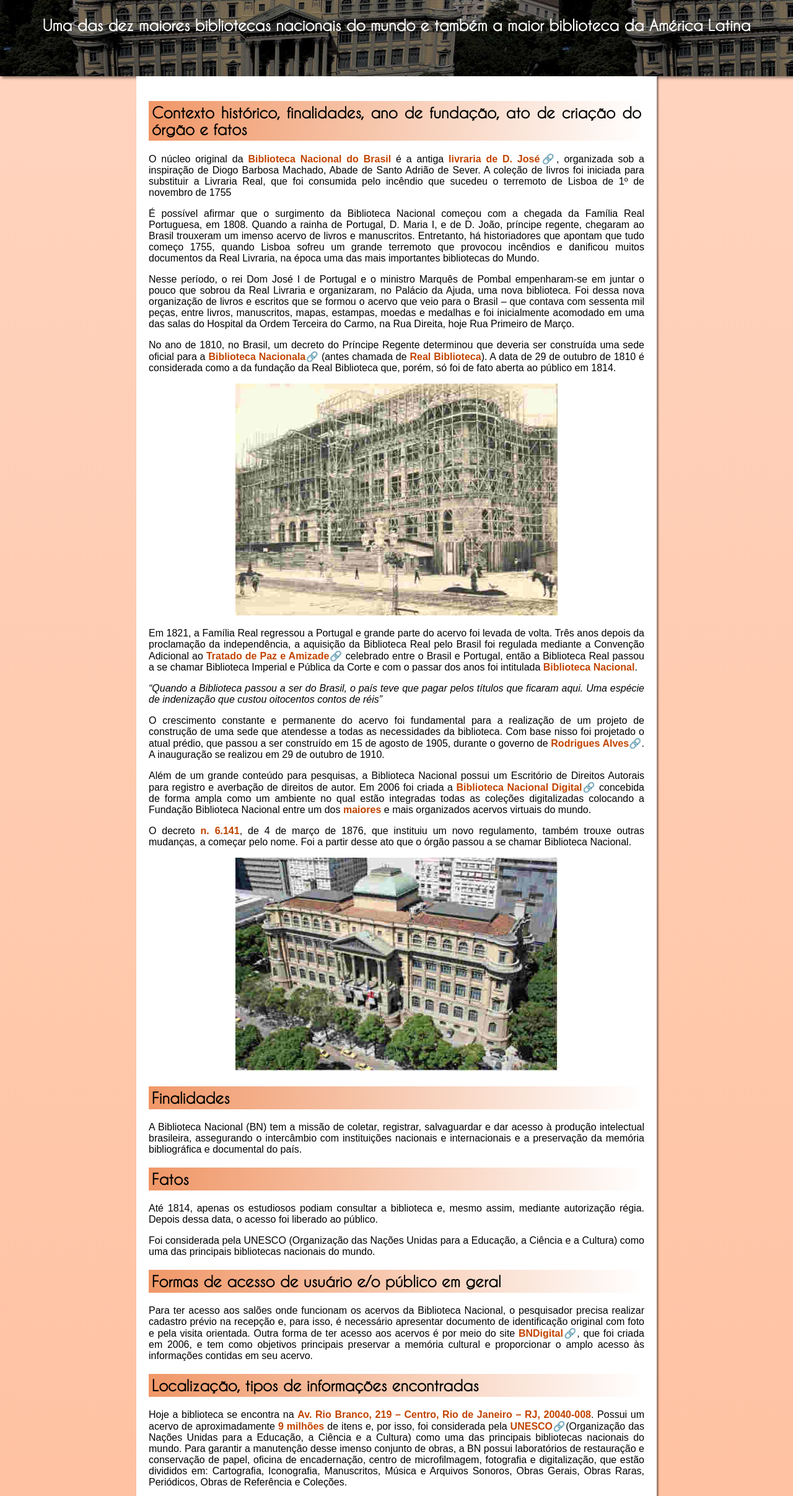
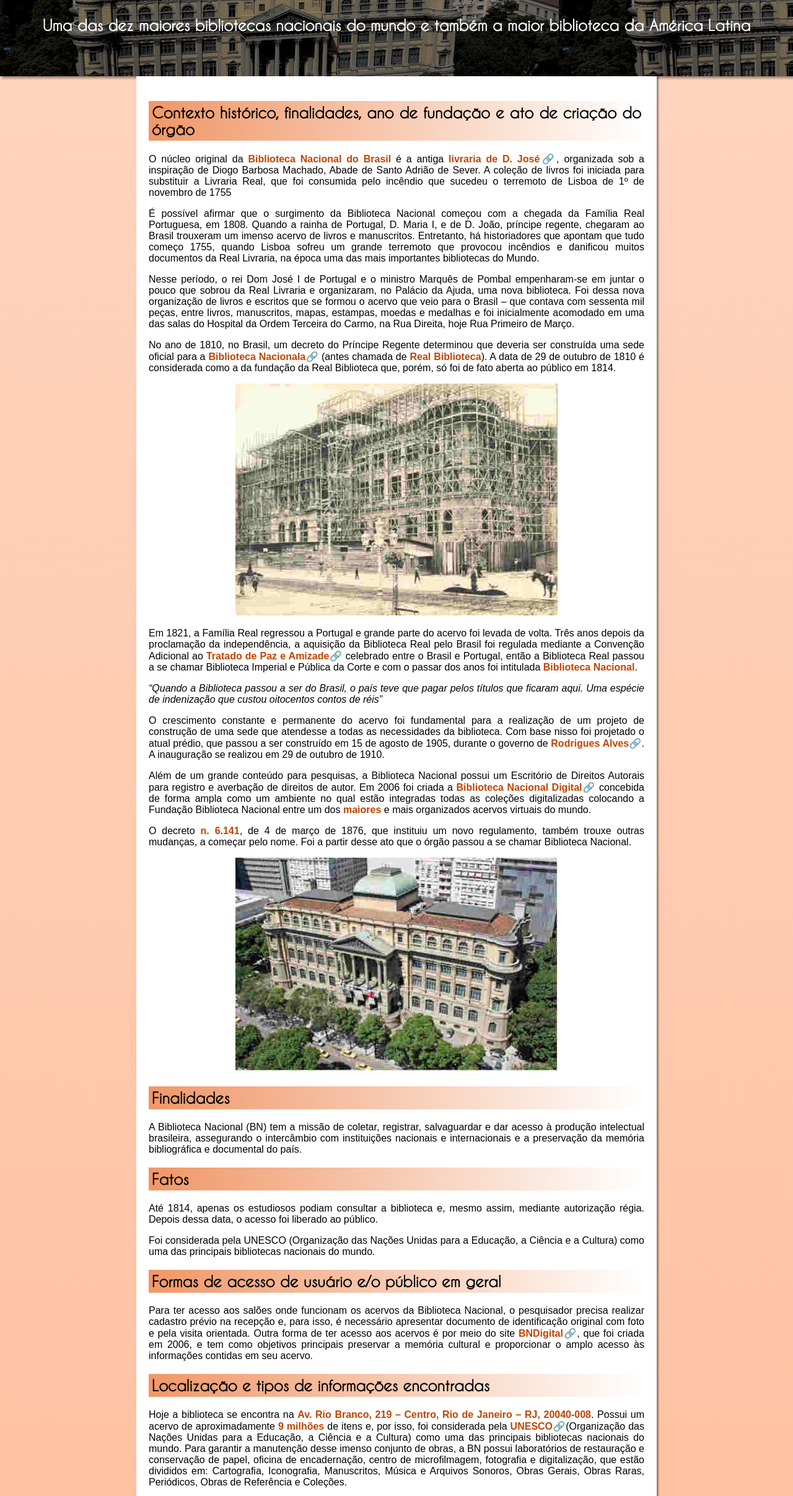
Before and after one commit to SennaPF/Biblioteca-Nacional, a plain HTML site: page index.html in a window 1280 px wide. Shown: the part 120-2534 px from the top of the page at 62% size. Drawn offline with Linux system fonts and the light colour scheme.

Commit message:
Update index.html

```diff
--- a/index.html
+++ b/index.html
@@ -20,7 +20,7 @@
     <main>
         <article>
             <h2>
-                Contexto histórico, finalidades, ano de fundação, ato de criação do órgão e fatos
+                Contexto histórico, finalidades, ano de fundação e ato de criação do órgão
             </h2>
             <p>
                 O núcleo original da<strong> Biblioteca Nacional do Brasil</strong> é a antiga <a href="http://bndigital.bn.gov.br/projetos/200anos/realBiblioteca.html" target="_blank"> livraria de D. José🔗</a>, organizada sob a inspiração de Diogo Barbosa Machado, Abade de Santo Adrião de Sever. A coleção de livros foi iniciada para substituir a Livraria Real, que foi consumida pelo incêndio que sucedeu o terremoto de Lisboa de 1º de novembro de 1755
@@ -106,7 +106,7 @@
             </p>
 
             <h2>
-                Localização, tipos de informações encontradas
+                Localização e tipos de informações encontradas
             </h2>
 
             <p>
```
